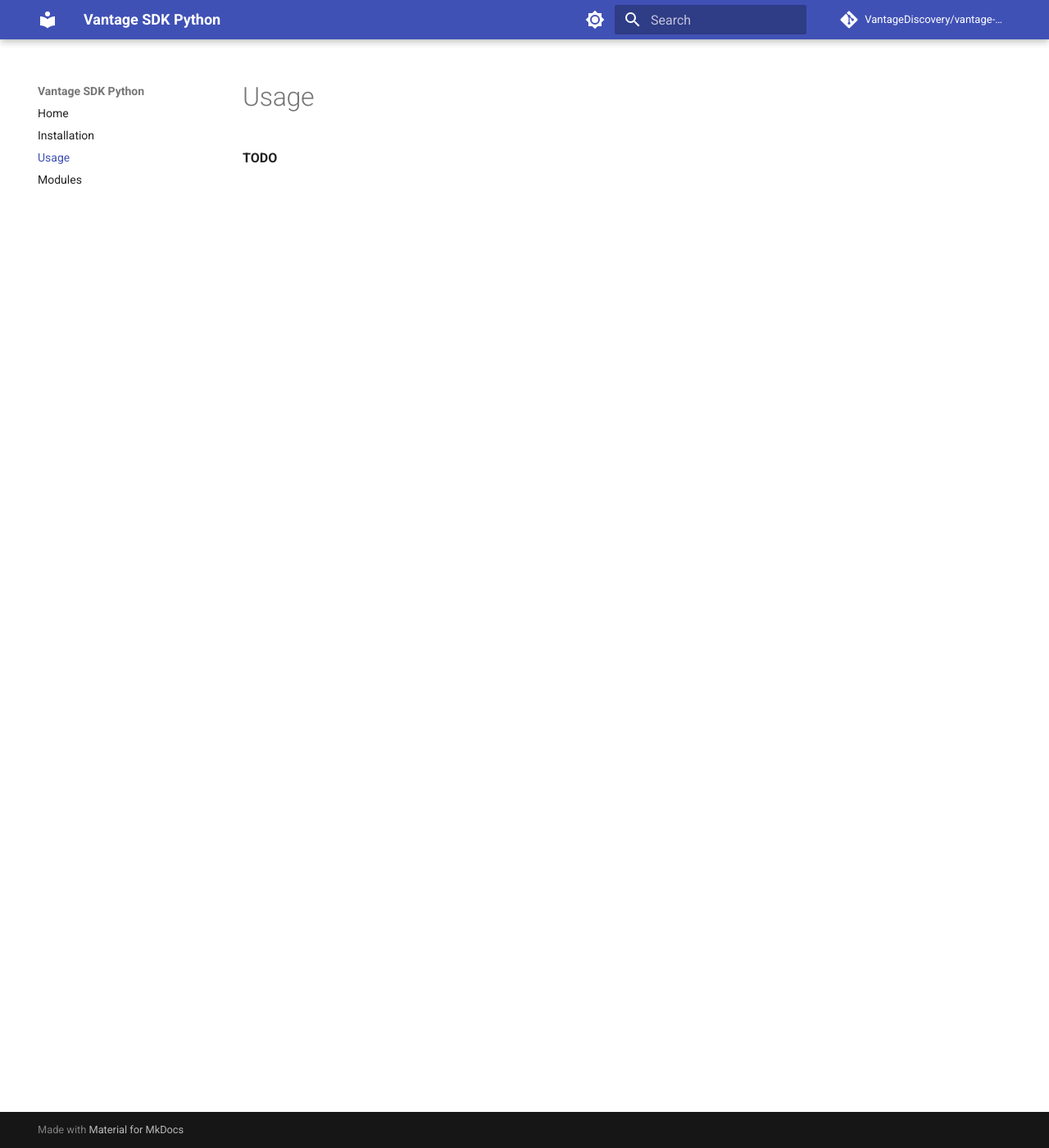
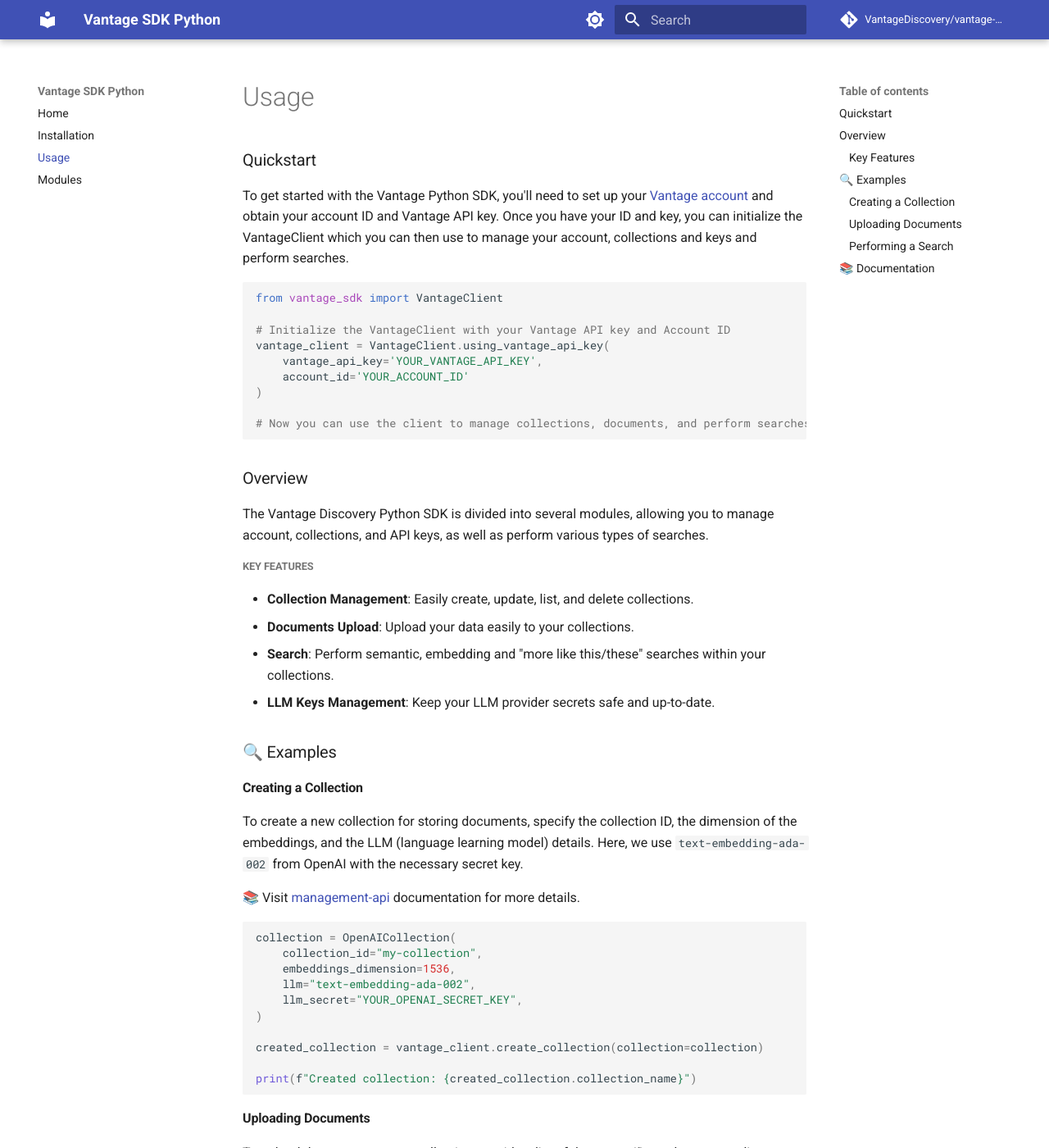
Before and after one commit to VantageDiscovery/vantage-sdk-python, an MkDocs documentation site: the page built from docs/usage.md, in a window 1280 px wide and 1400 px high. Shown: the whole window at 82% size. Built offline with MkDocs 1.6.1 and Material for MkDocs 9.7.7, drawn with Linux system fonts in a browser that asks for light colours; comment, search, counter and statistics services are not loaded; some of the changed text lies outside the part shown.

Commit message:
[LAB-264] Expand mkdocs documentation

````diff
--- a/docs/usage.md
+++ b/docs/usage.md
@@ -1 +1,97 @@
-**TODO**
+## Quickstart
+
+To get started with the Vantage Python SDK, you'll need to set up your [Vantage account](https://console.vanta.ge/) and obtain your account ID and Vantage API key. Once you have your ID and key, you can initialize the VantageClient which you can then use to manage your account, collections and keys and perform searches.
+
+```python
+from vantage_sdk import VantageClient
+
+# Initialize the VantageClient with your Vantage API key and Account ID
+vantage_client = VantageClient.using_vantage_api_key(
+    vantage_api_key='YOUR_VANTAGE_API_KEY',
+    account_id='YOUR_ACCOUNT_ID'
+)
+
+# Now you can use the client to manage collections, documents, and perform searches
+```
+
+## Overview
+
+The Vantage Discovery Python SDK is divided into several modules, allowing you to manage account, collections, and API keys, as well as perform various types of searches.
+
+#### Key Features
+- __Collection Management__: Easily create, update, list, and delete collections.
+- __Documents Upload__: Upload your data easily to your collections.
+- __Search__: Perform semantic, embedding and "more like this/these" searches within your collections.
+- __LLM Keys Management__: Keep your LLM provider secrets safe and up-to-date.
+
+## 🔍 Examples
+
+### Creating a Collection
+
+To create a new collection for storing documents, specify the collection ID, the dimension of the embeddings, and the LLM (language learning model) details. Here, we use `text-embedding-ada-002` from OpenAI with the necessary secret key.
+
+📚 Visit [management-api](https://docs.vantagediscovery.com/docs/management-api) documentation for more details.
+
+```python
+collection = OpenAICollection(
+    collection_id="my-collection",
+    embeddings_dimension=1536,
+    llm="text-embedding-ada-002",
+    llm_secret="YOUR_OPENAI_SECRET_KEY",
+)
+
+created_collection = vantage_client.create_collection(collection=collection)
+
+print(f"Created collection: {created_collection.collection_name}")
+```
+
+### Uploading Documents
+
+To upload documents to your collection, provide a list of document IDs and corresponding text. Each document is wrapped in a `VantageManagedEmbeddingsDocument` object. This example demonstrates uploading a batch of documents.
+
+📚 Visit [management-api](https://docs.vantagediscovery.com/docs/management-api) documentation for more details.
+
+```python
+ids = [
+    "1",
+    "2",
+    "3",
+    "4",
+]
+
+texts = [
+    "First text",
+    "Second text",
+    "Third text",
+    "Fourth text",
+]
+
+documents = [
+    VantageManagedEmbeddingsDocument(text=text, id=id)
+    for id, text in zip(ids, texts)
+]
+
+instance.upsert_documents(
+    collection_id="my-collection",
+    documents=documents,
+)
+```
+
+### Performing a Search
+
+To perform a semantic search within your collection, specify the text you want to find similar documents for. This example retrieves documents similar to the provided text, printing out each document's ID and its similarity score.
+
+📚 Visit [search-api](https://docs.vantagediscovery.com/docs/search-api) documentation for more details.
+
+```python
+search_result = vantage_client.semantic_search(
+    text="Find documents similar to this text",
+    collection_id="my-collection"
+)
+for result in search_result.results:
+    print(result.id, result.score)
+```
+
+## 📚 Documentation
+
+For detailed documentation on all methods and their parameters, please refer to the [Vantage Discovery official documentation](https://docs.vantagediscovery.com/docs/concepts).
````
Also changed, not shown: docs/index.md (+1 -1 lines), docs/installation.md (+5 -1 lines).
